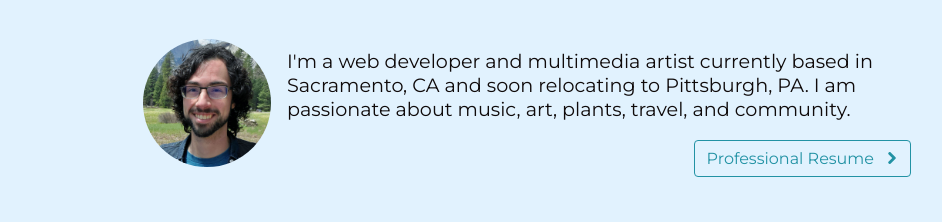
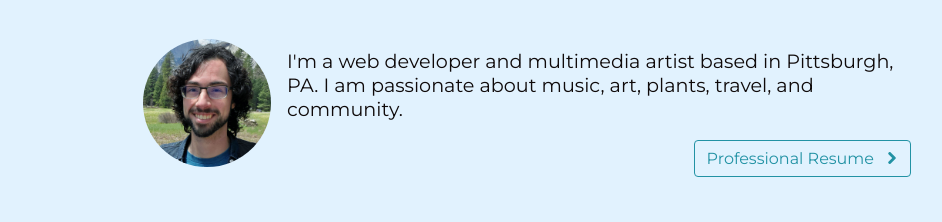
Before and after one commit to dan9418/personal-site-5, a Gatsby site: page / in a window 1280 px wide. Shown: the part 109-331 px from the top of the page, without its empty margins (113-1055 px from the left). Built offline with nearby package versions, Linux system fonts and the light colour scheme; Gatsby itself is replaced by a stand-in of ours.

Commit message:
update citiy

```diff
--- a/src/components/header/header.tsx
+++ b/src/components/header/header.tsx
@@ -12,7 +12,7 @@ const Header: React.FC<any> = ({ pageName }) => {
                     <img src={headshot} alt="Dan Bednarczyk Photo" />
                     <div className="details">
                         <div className="name">Dan Bednarczyk</div>
-                        <div className="city">Sacramento, CA</div>
+                        <div className="city">Pittsburgh, PA</div>
                     </div>
                 </Link>
 
--- a/src/pages/index.tsx
+++ b/src/pages/index.tsx
@@ -15,7 +15,7 @@ const IndexPage = () => {
         <img className="headshot" src={headshot} alt="Dan Bednarczyk Photo" />
         <div className="align">
           <p>
-            I'm a web developer and multimedia artist currently based in Sacramento, CA and soon relocating to Pittsburgh, PA. I am passionate about music, art, plants, travel, and community.
+            I'm a web developer and multimedia artist based in Pittsburgh, PA. I am passionate about music, art, plants, travel, and community.
           </p>
           <Button to="/resume" mode={ButtonMode.Link}>
             Professional Resume
```
